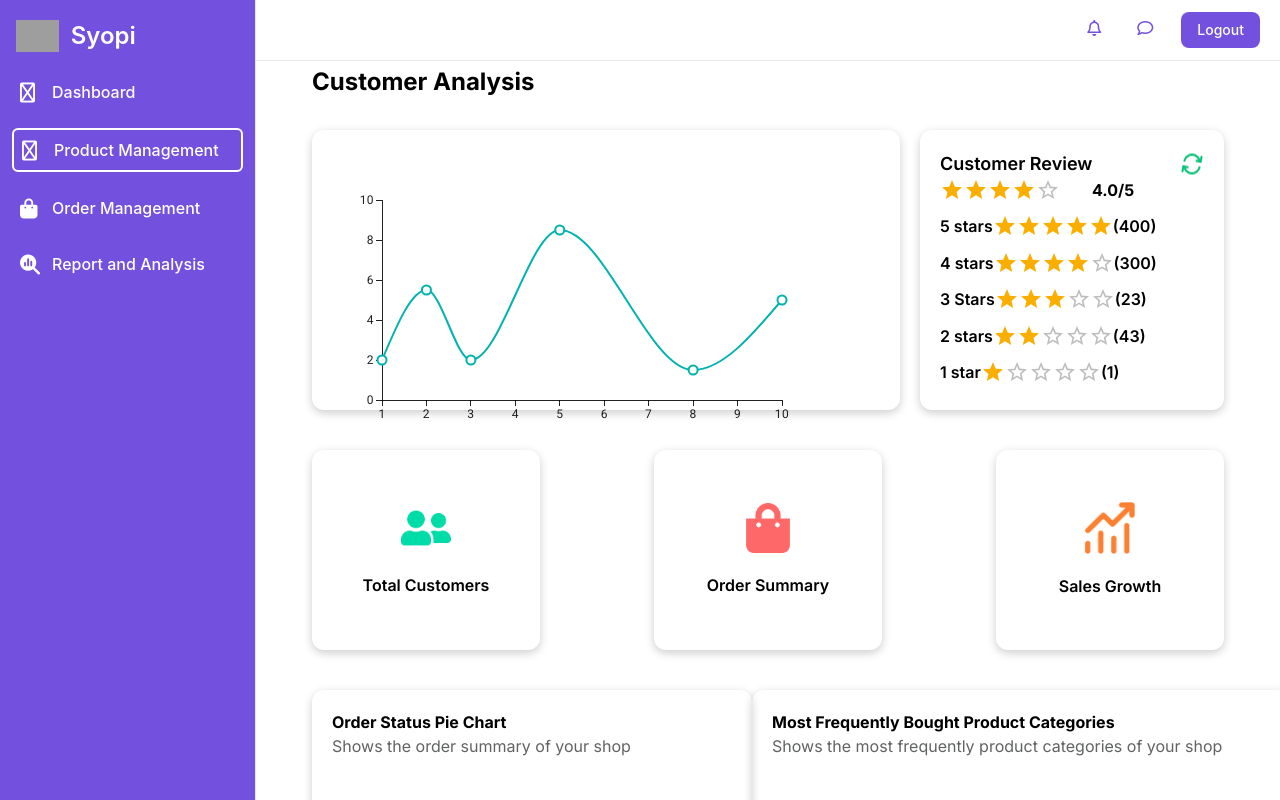
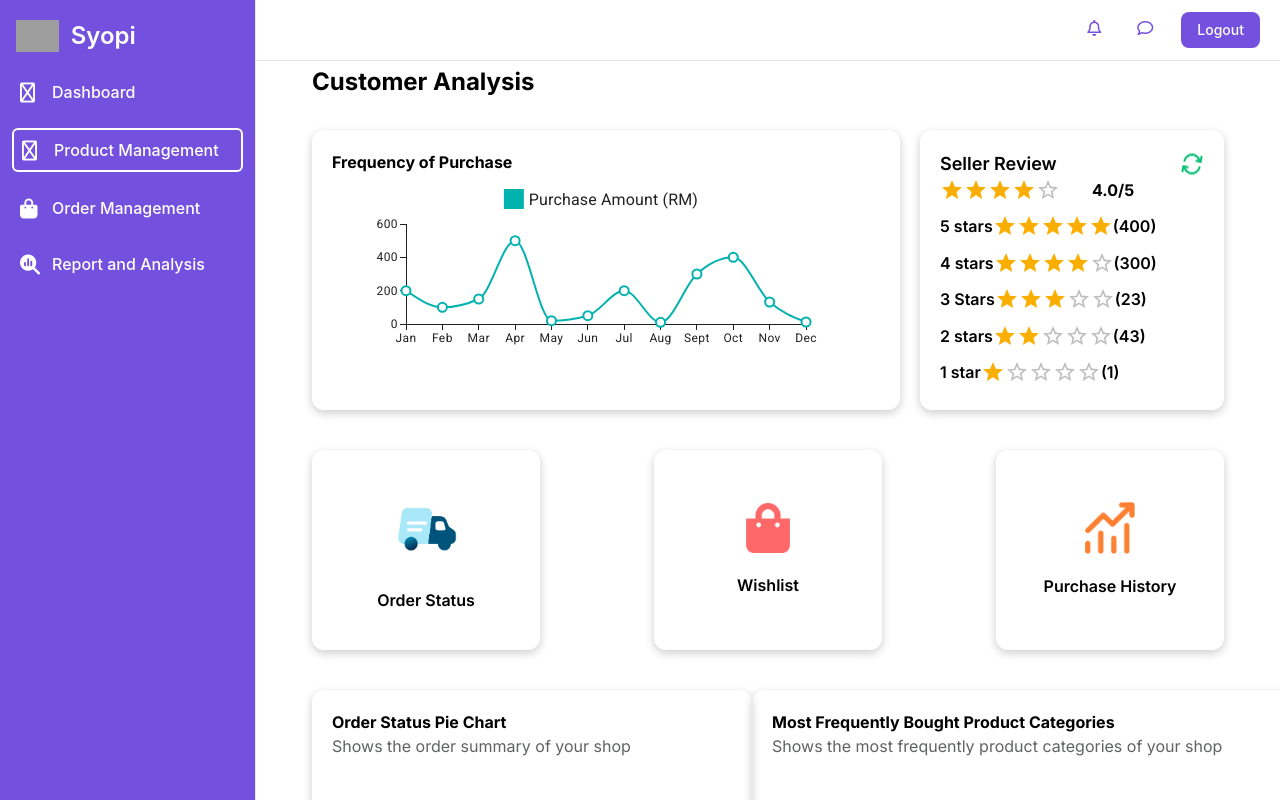
Before and after one commit to AsynchronousNotAvailable/WIF2003-Assignment, a React (Create React App) app in the folder frontend/: page /customer/analysis in a window 1280 px wide. Shown: the top 800 px of the page. Built offline with nearby package versions, Linux system fonts and the light colour scheme; grey boxes are pictures that could not be loaded.

Commit message:
Complete Analysis

```diff
--- a/frontend/src/pages/customer/customerAnalysis.jsx
+++ b/frontend/src/pages/customer/customerAnalysis.jsx
@@ -9,6 +9,7 @@ import Typography from '@mui/material/Typography';
 import ProgressBar from 'react-bootstrap/ProgressBar';
 import { PieChart } from '@mui/x-charts/PieChart';
 import { LineChart } from '@mui/x-charts/LineChart';
+
 
 import {
   LinePlot,
@@ -38,17 +39,12 @@ const App = () => {
       ];
 
 const [ratingValue, setRatingValue] = useState(4);
-const returningVisitor = [2400, 1398, 9800, 3908, 4800, 3800, 4300];
-const newVisitor = [1000,2300,1500,7000,7200,3070,4350]
-const xLabels = [
-  'Phillipines',
-  'Indonesia',
-  'Korea',
-  'Japan',
-  'Malaysia',
-  'Singapore',
-  'China',
-];
+
+
+
+const purchaseHistoryData = [200,100,150,500,20,50,200,10,300,400,132,12]
+const months = ['Jan', 'Feb','Mar','Apr','May','Jun','Jul','Aug','Sept','Oct','Nov','Dec']
+
     return (
         <>
         <Seller_NavSidebar/>
@@ -58,22 +54,24 @@ const xLabels = [
             </section>
             <section className = "flex-1  flex flex-col w-full gap-10 h-full">
                 <section className = "flex flex-row w-full gap-5 h-[280px]">
-                    <section className = "flex-1 shadow-[0_3px_10px_rgb(0,0,0,0.2)]  p-5 rounded-xl">
-                    <LineChart
-      xAxis={[{ data: [1, 2, 3, 5, 8, 10] }]}
-      series={[
-        {
-          data: [2, 5.5, 2, 8.5, 1.5, 5],
-        },
-      ]}
-      width={500}
-      height={300}
-    />
+                    <section className = "flex-1 shadow-[0_3px_10px_rgb(0,0,0,0.2)]  p-5 rounded-xl flex flex-col">
+                        <p className = "font-sans font-bold">Frequency of Purchase</p>
+                        <section className = "flex flex-row">
+                        <LineChart
+                                width={500}
+                                height={200}
+                                series={[
+                                    { data: purchaseHistoryData, label: 'Purchase Amount (RM)' }
+                                ]}
+                                xAxis={[{ scaleType: 'point', data: months }]}
+                                />
+
+                        </section>
 
                     </section>
                     <section className ="flex flex-col shadow-[0_3px_10px_rgb(0,0,0,0.2)] w-1/3 p-5 rounded-xl">
                         <section className = "flex flex-row justify-between">
-                            <p className = "font-sans text-lg font-semibold">Customer Review</p>
+                            <p className = "font-sans text-lg font-semibold">Seller Review</p>
                             <img src = "/sync-outline.png"/>
                         </section>
                         <section className = "flex flex-col justify-between h-full">
@@ -165,17 +163,17 @@ const xLabels = [
 
                 <section className = "flex flex-row  justify- h-[200px] items-center gap-10 justify-between ">
                     <section className = "flex flex-col w-1/4  shadow-[0_3px_10px_rgb(0,0,0,0.2)]  rounded-xl h-full justify-center items-center ">
-                        <img src = "/CustomerIcon.png" style = {{width : '50px'}}/>
-                        <p className = "font-sans font-semibold mt-[20px]">Total Customers</p> </section>
+                        <img src = "/deliveryIcon.png" style = {{width : '80px'}}/>
+                        <p className = "font-sans font-semibold mt-[20px]">Order Status</p> </section>
 
                     <section className = "flex flex-col w-1/4 shadow-[0_3px_10px_rgb(0,0,0,0.2)]  rounded-xl h-full justify-center items-center">
                         <img src = "/OrderIcon.png" style = {{width : '50px'}}/>
-                        <p className = "font-sans font-semibold mt-[20px]">Order Summary</p>
+                        <p className = "font-sans font-semibold mt-[20px]">Wishlist </p>
                     </section>
 
                     <section className = "flex flex-col w-1/4 shadow-[0_3px_10px_rgb(0,0,0,0.2)]  rounded-xl h-full justify-center items-center">
                         <img src = "/SalesIcon.png" style = {{width : '50px'}}/>
-                        <p className = "font-semibold font-sans mt-[20px]">Sales Growth</p>
+                        <p className = "font-semibold font-sans mt-[20px]">Purchase History</p>
                     </section>
 
                 </section>
```
Also changed, not shown: frontend/public/deliveryIcon.png (added).
